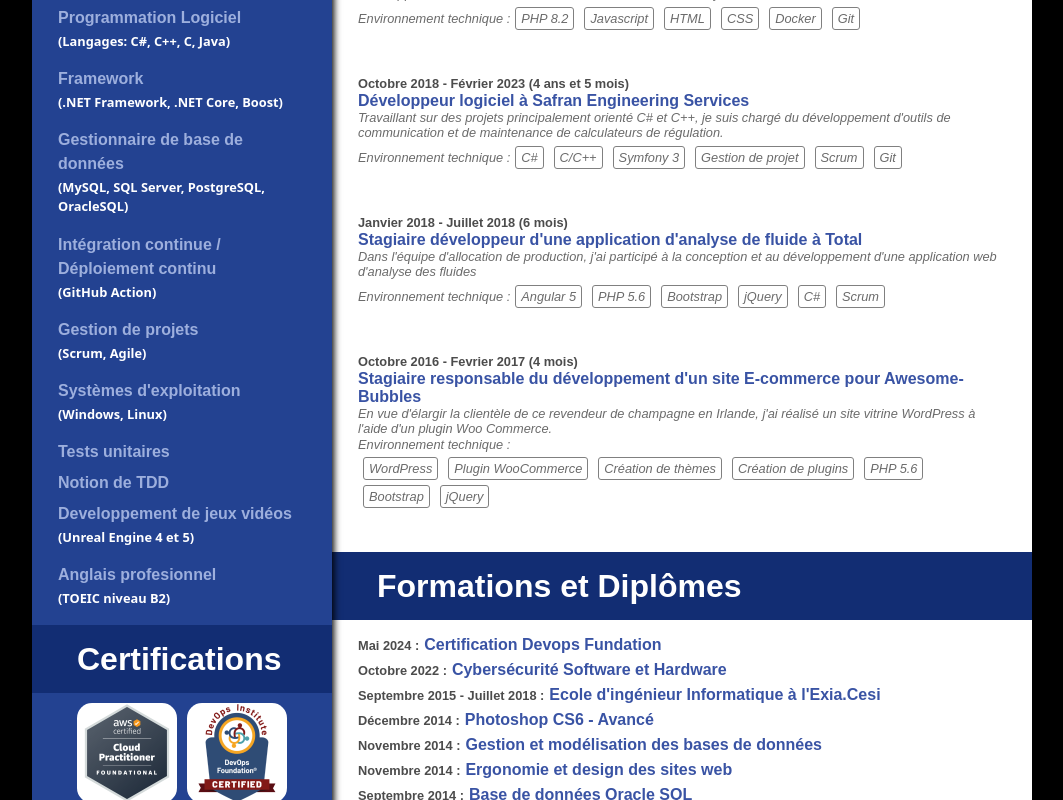
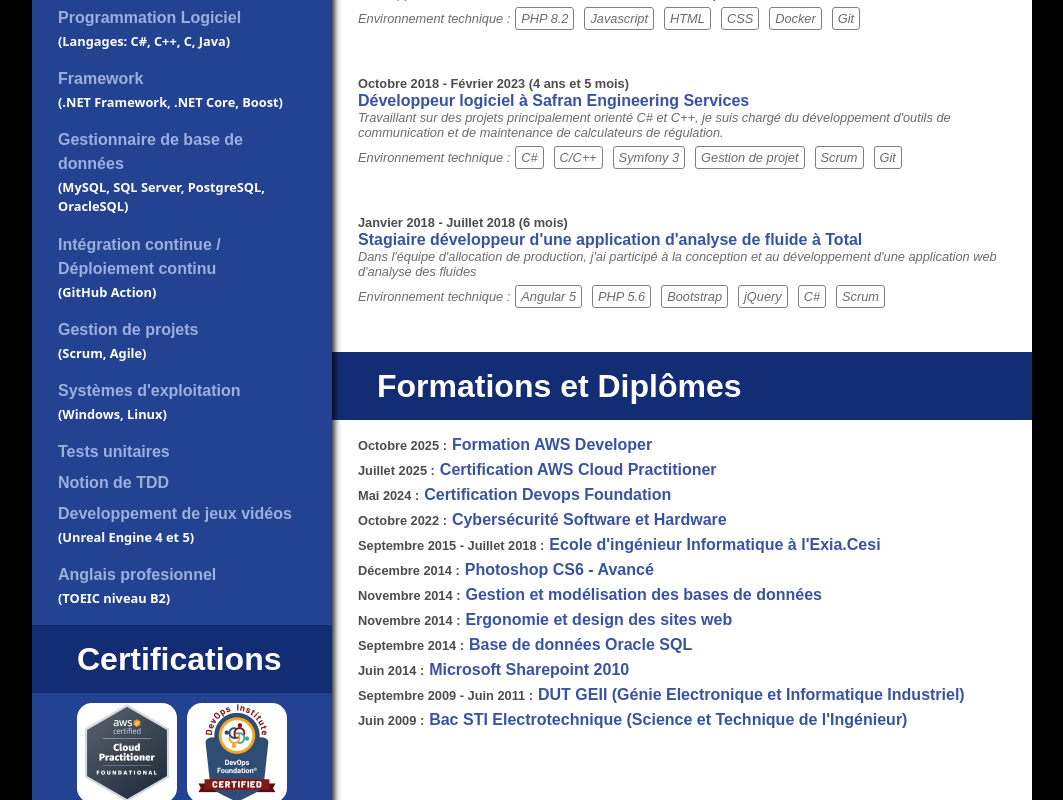
Before and after one commit to Sparky783/flyarts-fr, an Angular app in the folder frontend/: page /cv-paper in a window 1280 px wide. Shown: the part 614-1414 px from the top of the page, without its empty margins (108-1171 px from the left). Built offline with nearby package versions, Linux system fonts and the light colour scheme.

Commit message:
Update CV

```diff
--- a/frontend/src/app/_components/cv-paper/skills-paper/skills-paper.component.html
+++ b/frontend/src/app/_components/cv-paper/skills-paper/skills-paper.component.html
@@ -4,7 +4,7 @@
 	</div>
 	<ul>
 		@for(skill of skills; track skill.title) {
-		@if(skill.isDisplay) {
+		@if(skill.isDisplay && !skill.hideInPaper) {
 		<app-skill-paper [skill]="skill" />
 		}
 		}
--- a/frontend/src/app/_components/cv-paper/trainings-paper/trainings-paper.component.html
+++ b/frontend/src/app/_components/cv-paper/trainings-paper/trainings-paper.component.html
@@ -4,7 +4,7 @@
 	</div>
 	<ul>
 		@for(training of trainings; track training.title) {
-		@if (training.isDisplay) {
+		@if (training.isDisplay && !training.hideInPaper) {
 		<li>
 			<span class="date">{{ training.period }} :</span>
 			<span class="content">{{ training.title }}</span>
--- a/frontend/src/app/_components/layouts/header/header.component.scss
+++ b/frontend/src/app/_components/layouts/header/header.component.scss
@@ -23,7 +23,7 @@ header .navbar-nav {
 }
 
 header .navbar-nav li {
-    border-radius: 10px;
+    border-radius: 30px;
 }
 
 header .navbar-nav li:hover {
--- a/frontend/src/assets/cv.json
+++ b/frontend/src/assets/cv.json
@@ -198,7 +198,7 @@
         },
         {
             "isDisplay": true,
-            "hideInPaper": false,
+            "hideInPaper": true,
             "period": "Octobre 2016 - Fevrier 2017 (4 mois)",
             "title": "Stagiaire responsable du développement d'un site E-commerce pour Awesome-Bubbles",
             "shortDescription": "En vue d'élargir la clientèle de ce revendeur de champagne en Irlande, j'ai réalisé un site vitrine WordPress à l'aide d'un plugin Woo Commerce.",
@@ -319,9 +319,23 @@
         {
             "isDisplay": true,
             "hideInPaper": false,
+            "period": "Octobre 2025",
+            "title": "Formation AWS Developer",
+            "description": "Formation sur les bonnes pratiques du développement d'outils utilisant les API d'AWS. Optimisation et utilisation des services de calcul, de gestion de base de données et de gestion de compte d'AWS."
+        },
+        {
+            "isDisplay": true,
+            "hideInPaper": false,
+            "period": "Juillet 2025",
+            "title": "Certification AWS Cloud Practitioner",
+            "description": "Auto-formation sur les services cloud AWS avec une vue d'ensemble des services, des couts et des cas d'utilisation dans un cadre profesionnel. Suite à quoi j'ai passé la certification AWS Cloud Practitioner."
+        },
+        {
+            "isDisplay": true,
+            "hideInPaper": false,
             "period": "Mai 2024",
-            "title": "Certification Devops Fundation",
-            "description": "Formation de 8 jours sur la cybersécurité hardware et software. L'objectif était d'apprendre les risques ainsi que les facteurs d'attaque dans le domaine industriel. Nous avons appris les différents types d'attaque existant et nous avons également apris à effectuer une attaque matériel et logiciel."
+            "title": "Certification Devops Foundation",
+            "description": "Formation sur les base du DevOps en entreprise et sur les outils utilisés par les équipes. Cette formation à abouti à l'obtention de la certification DevOps Foundation."
         },
         {
             "isDisplay": true,
@@ -374,14 +388,14 @@
         },
         {
             "isDisplay": true,
-            "hideInPaper": true,
+            "hideInPaper": false,
             "period": "Septembre 2009 - Juin 2011",
             "title": "DUT GEII (Génie Electronique et Informatique Industriel)",
             "description": "J'ai intégré cette école supérieur, afin d'orienter ma formation vers la robotique et l'électronique de précision."
         },
         {
             "isDisplay": true,
-            "hideInPaper": true,
+            "hideInPaper": false,
             "period": "Juin 2009",
             "title": "Bac STI Electrotechnique (Science et Technique de l'Ingénieur)",
             "description": "Formation initiale qui porte dans le domaine de l'éléctrotechnique (Eléctronique, Electrique, Mécanique, Informatique/Programmation, Physique, Mathématique)"
```
